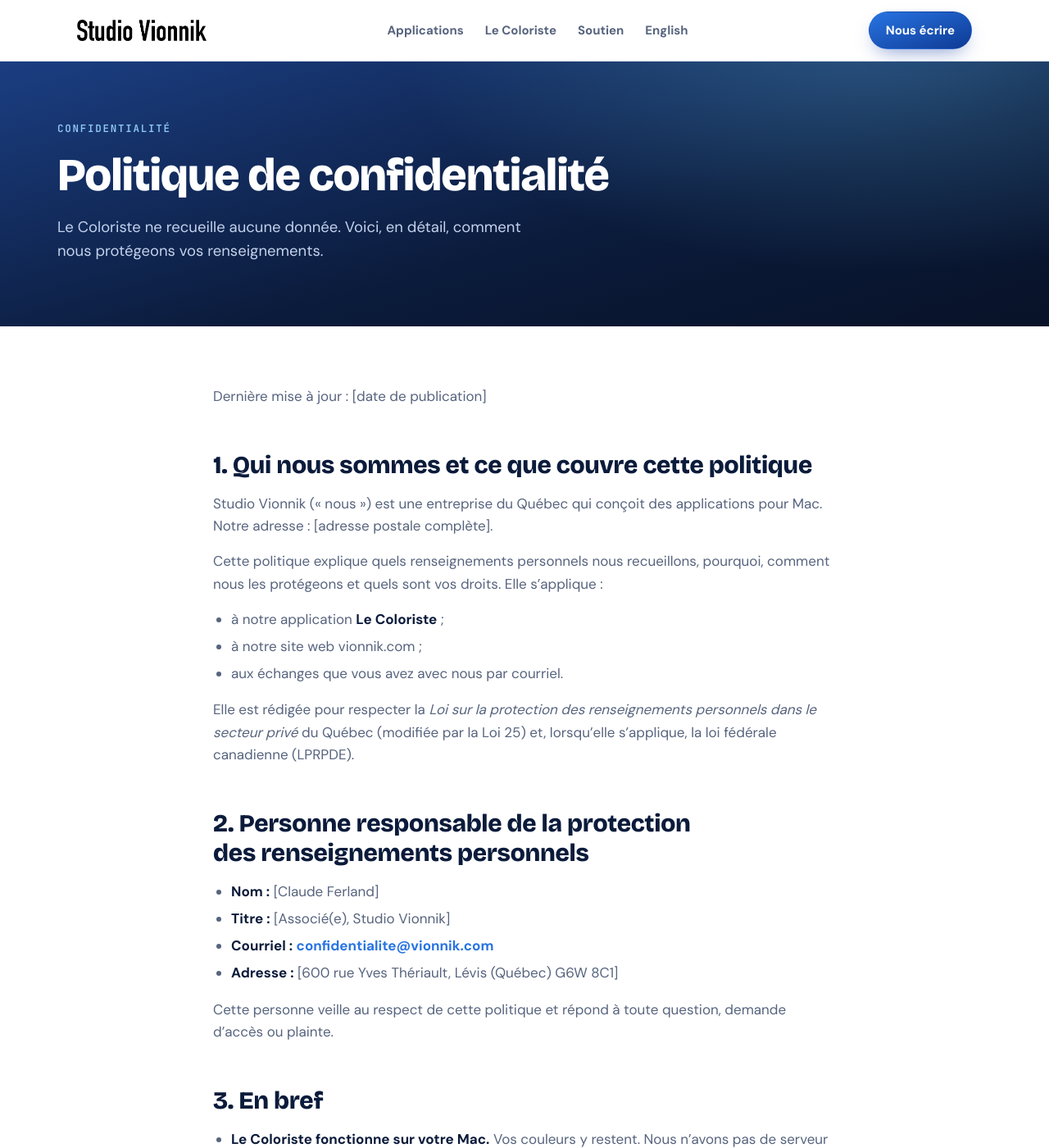
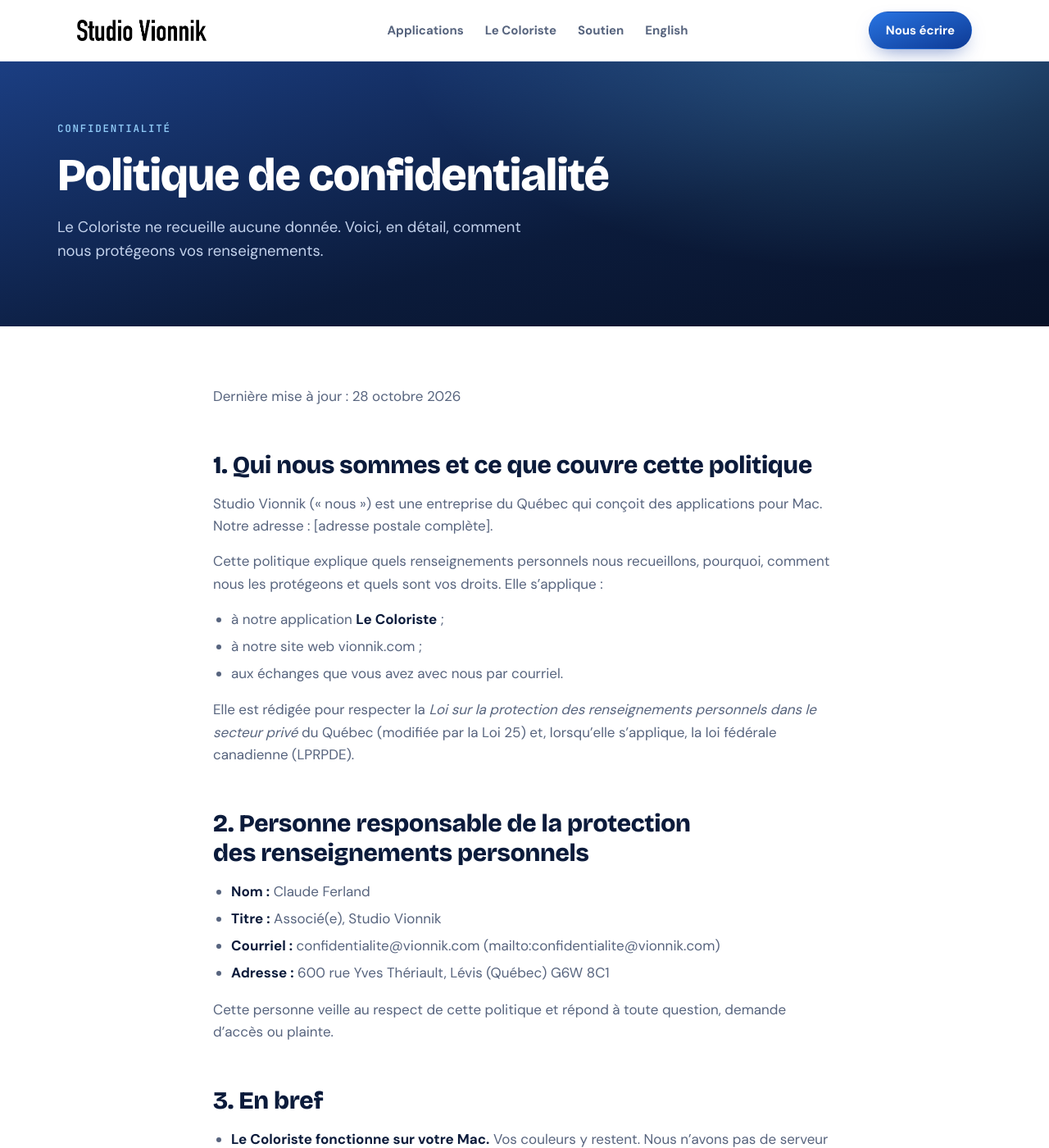
Before and after one commit to vionnikstudio/vionnikstudio.github.io, a Jekyll site: the page built from confidentialite.md, in a window 1280 px wide and 1400 px high. Shown: the whole window at 82% size. Built offline with Jekyll 4.4.1, drawn with Linux system fonts in a browser that asks for light colours.

Commit message:
Update privacy policy with new date and contact details

```diff
--- a/confidentialite.md
+++ b/confidentialite.md
@@ -7,7 +7,7 @@ permalink: /confidentialite/
 autre_langue: "/en/privacy/"
 ---
 
-Dernière mise à jour : [date de publication]
+Dernière mise à jour : 28 octobre 2026
 
 ## 1. Qui nous sommes et ce que couvre cette politique
 
@@ -23,10 +23,10 @@ Elle est rédigée pour respecter la *Loi sur la protection des renseignements p
 
 ## 2. Personne responsable de la protection des renseignements personnels
 
-- **Nom :** [Claude Ferland]
-- **Titre :** [Associé(e), Studio Vionnik]
-- **Courriel :** [confidentialite@vionnik.com](mailto:confidentialite@vionnik.com)
-- **Adresse :** [600 rue Yves Thériault, Lévis (Québec)  G6W 8C1]
+- **Nom :** Claude Ferland
+- **Titre :** Associé(e), Studio Vionnik
+- **Courriel :** confidentialite@vionnik.com (mailto:confidentialite@vionnik.com)
+- **Adresse :** 600 rue Yves Thériault, Lévis (Québec)  G6W 8C1
 
 Cette personne veille au respect de cette politique et répond à toute question, demande d'accès ou plainte.
 
```
